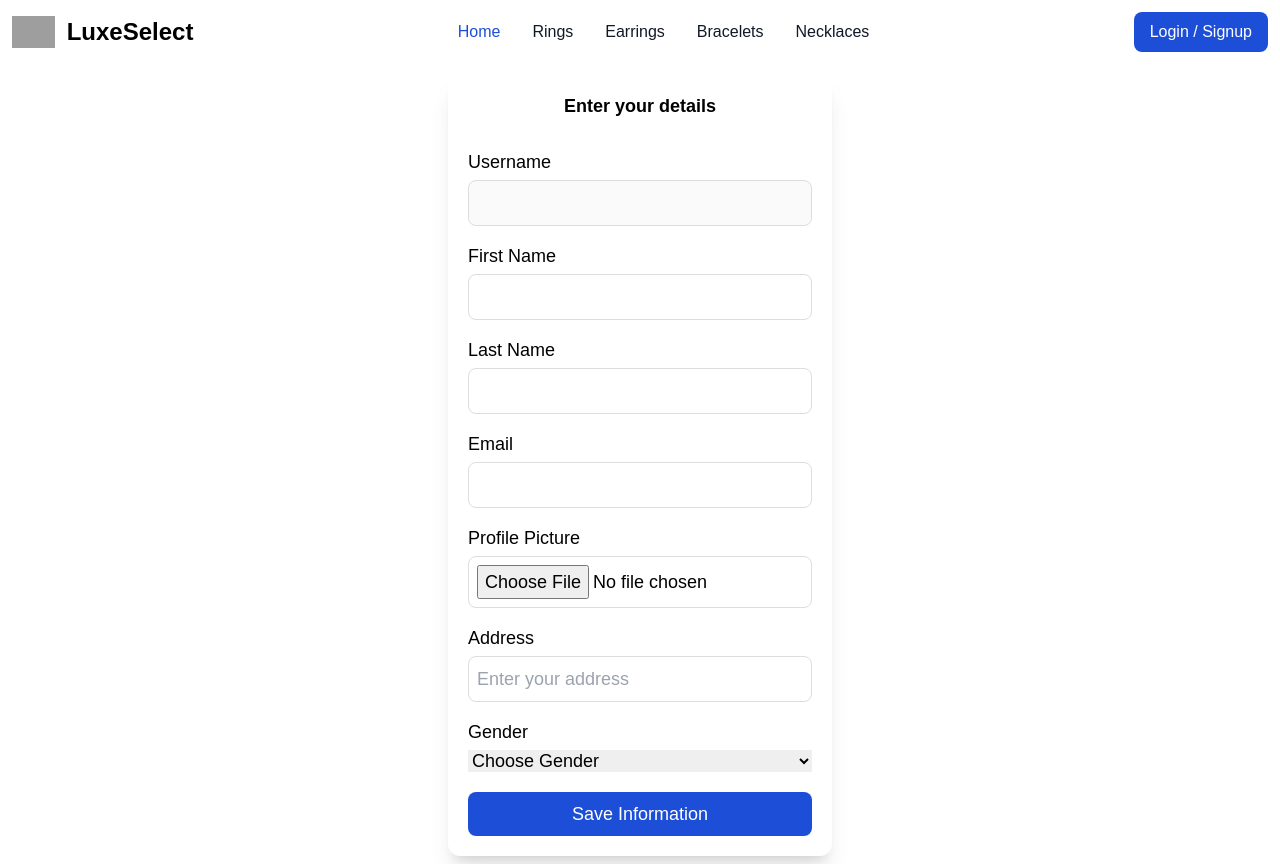
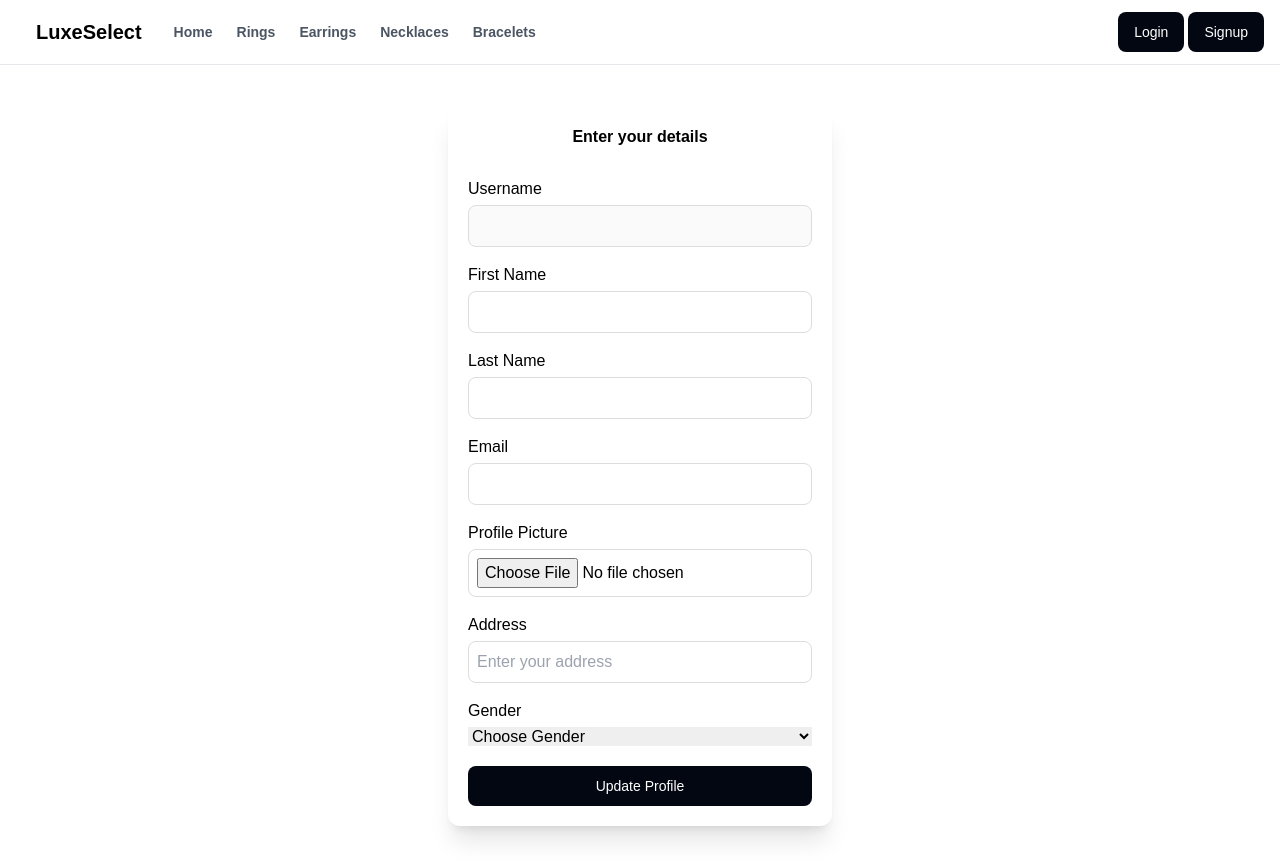
Before and after one commit to rainasaxena/Ecomm, a React (Create React App) app in the folder frontend/: page /update-profile/1 in a window 1280 px wide. Built offline with nearby package versions, Linux system fonts and the light colour scheme; grey boxes are pictures that could not be loaded.

Commit message:
changed form frontend

```diff
--- a/frontend/package.json
+++ b/frontend/package.json
@@ -8,6 +8,7 @@
     "@testing-library/react": "^13.4.0",
     "@testing-library/user-event": "^13.5.0",
     "axios": "^1.6.2",
+    "lucide-react": "^0.292.0",
     "react": "^18.2.0",
     "react-dom": "^18.2.0",
     "react-router-dom": "^6.19.0",
--- /dev/null
+++ b/frontend/src/components/Button.jsx
@@ -0,0 +1,15 @@
+import React from "react";
+
+const Button = ({buttonText, onClickFunction}) => {
+  return (
+    <button
+      type="button"
+      className="h-8 md:h-10 text-xs md:text-sm text-white bg-gray-950 hover:bg-gray-800 focus:ring-1 focus:outline-none focus:ring-gray-300 font-medium rounded-lg px-4 py-2 text-center dark:bg-gray-950 dark:hover:bg-gray-850 dark:focus:ring-gray-800"
+      onClick={onClickFunction}
+    >
+      {buttonText}
+    </button>
+  );
+};
+
+export default Button;
--- a/frontend/src/components/Navbar.jsx
+++ b/frontend/src/components/Navbar.jsx
@@ -1,111 +1,43 @@
 import React from "react";
-import { useNavigate } from "react-router-dom";
+import { useNavigate, Link } from "react-router-dom";
+import Button from "./Button";
+import {Menu} from "lucide-react"
 
 const Navbar = () => {
   const navigate = useNavigate();
 
+  const navLinks=[
+    {href:"/", label:"Home"},
+    {href:"/rings", label:"Rings"},
+    {href:"/earrings", label:"Earrings"},
+    {href:"/necklaces", label:"Necklaces"},
+    {href:"/bracelets", label:"Bracelets"},
+  ]
+
   return (
+
     <>
-      <nav className="bg-white border-gray-200 dark:bg-gray-900">
-        <div className="max-w-screen-xl h-14 md:h-16 flex flex-wrap items-center justify-between mx-auto p-3">
-          <a
-            href=""
-            className=" hidden md:flex items-center space-x-3 rtl:space-x-reverse "
-          >
-            <img
-              src="https://uilogos.co/img/logomark/nira.png"
-              className="h-8"
-              alt="Logo"
-            />
-            <span className="self-center text-2xl font-semibold whitespace-nowrap dark:text-white">
-              LuxeSelect
-            </span>
-          </a>
+      <nav className="bg-white border-b">
+      <div className="flex h-16 items-center px-4 space-x-2">
+        <div className="flex-1 flex items-center space-x-5" >
+          <Menu className="md:hidden"/>
+          <h1 className="space-x-2 text-lg md:text-xl font-bold">LuxeSelect</h1>
+          <ul className="hidden text-gray-600 md:text-sm font-semibold  md:flex md:list-none md:transition duration-200">
+          {navLinks.map((link, index) => (
+            <li className='mx-3 hover:text-black' key={index} >
+              <Link to={link.href} >
+                {link.label}
+              </Link>
+            </li>
+          ))}
+        </ul>
+        </div>
 
-          <div className="flex justify-between w-full md:order-2 space-x-3 md:space-x-0 rtl:space-x-reverse md:justify-normal md:w-max">
-            <button
-              data-collapse-toggle="navbar-cta"
-              type="button"
-              className="items-center justify-center w-10 h-10 -auto text-sm text-gray-500 rounded-lg md:hidden hover:bg-gray-100 focus:outline-none focus:ring-2 focus:ring-gray-200 dark:text-gray-400 dark:hover:bg-gray-700 dark:focus:ring-gray-600"
-              aria-controls="navbar-cta"
-              aria-expanded="false"
-            >
-              <span className="sr-only">Open main menu</span>
-              <svg
-                className="w-5 h-5"
-                aria-hidden="true"
-                xmlns="http://www.w3.org/2000/svg"
-                fill="none"
-                viewBox="0 0 17 14"
-              >
-                <path
-                  stroke="currentColor"
-                  stroke-linecap="round"
-                  stroke-linejoin="round"
-                  stroke-width="2"
-                  d="M1 1h15M1 7h15M1 13h15"
-                />
-              </svg>
-            </button>
-            <button
-              type="button"
-              className=" h-8 md:h-10 text-xs md:text-base text-white bg-blue-700 hover:bg-blue-800 focus:ring-4 focus:outline-none focus:ring-blue-300 font-medium rounded-lg px-4 py-2 text-center dark:bg-blue-600 dark:hover:bg-blue-700 dark:focus:ring-blue-800"
-              onClick={() => {
-                navigate("/login");
-              }}
-            >
-              Login / Signup
-            </button>
-          </div>
-          <div
-            className="items-center justify-between hidden w-full md:flex md:w-auto md:order-1"
-            id="navbar-cta"
-          >
-            <ul className="flex flex-col font-medium p-4 md:p-0 mt-4 border border-gray-100 rounded-lg bg-gray-50 md:space-x-8 rtl:space-x-reverse md:flex-row md:mt-0 md:border-0 md:bg-white dark:bg-gray-800 md:dark:bg-gray-900 dark:border-gray-700">
-              <li>
-                <a
-                  href="/"
-                  className="block py-2 px-3 md:p-0 text-white bg-blue-700 rounded md:bg-transparent md:text-blue-700 md:dark:text-blue-500"
-                  aria-current="page"
-                >
-                  Home
-                </a>
-              </li>
-              <li>
-                <a
-                  href="/rings"
-                  className="block py-2 px-3 md:p-0 text-gray-900 rounded hover:bg-gray-100 md:hover:bg-transparent md:hover:text-blue-700 md:dark:hover:text-blue-500 dark:text-white dark:hover:bg-gray-700 dark:hover:text-white md:dark:hover:bg-transparent dark:border-gray-700"
-                >
-                  Rings
-                </a>
-              </li>
-              <li>
-                <a
-                  href="/earrings"
-                  className="block py-2 px-3 md:p-0 text-gray-900 rounded hover:bg-gray-100 md:hover:bg-transparent md:hover:text-blue-700 d:dark:hover:text-blue-500 dark:text-white dark:hover:bg-gray-700 dark:hover:text-white md:dark:hover:bg-transparent dark:border-gray-700"
-                >
-                  Earrings
-                </a>
-              </li>
-              <li>
-                <a
-                  href="/bracelets"
-                  className="block py-2 px-3 md:p-0 text-gray-900 rounded hover:bg-gray-100 md:hover:bg-transparent md:hover:text-blue-700 md:dark:hover:text-blue-500 dark:text-white dark:hover:bg-gray-700 dark:hover:text-white md:dark:hover:bg-transparent dark:border-gray-700"
-                >
-                  Bracelets
-                </a>
-              </li>
-              <li>
-                <a
-                  href="/necklaces"
-                  className="block py-2 px-3 md:p-0 text-gray-900 rounded hover:bg-gray-100 md:hover:bg-transparent md:hover:text-blue-700 md:dark:hover:text-blue-500 dark:text-white dark:hover:bg-gray-700 dark:hover:text-white md:dark:hover:bg-transparent dark:border-gray-700"
-                >
-                  Necklaces
-                </a>
-              </li>
-            </ul>
-          </div>
+        <div className='flex gap-1'>
+            <Button buttonText="Login" onClickFunction={()=>{navigate('/login')}}></Button>
+            <Button buttonText="Signup" onClickFunction={()=>{navigate('/signup')}}></Button>
         </div>
+      </div>
       </nav>
     </>
   );
--- a/frontend/src/pages/Login.jsx
+++ b/frontend/src/pages/Login.jsx
@@ -1,6 +1,7 @@
 import React, { useState, useEffect } from "react";
 import { fetchData, getUserDetails } from "../utils/authUtils";
 import { Link, useNavigate } from "react-router-dom";
+import Button from "../components/Button";
 
 const Login = () => {
   const navigate = useNavigate();
@@ -28,10 +29,9 @@ const Login = () => {
   }, [authTokens, userData]);
 
   return (
-    <div className="text-sm md:text-lg flex justify-center items-center h-[100vh] font-poppins">
+    <div className="text-sm md:text-base flex justify-center items-center font-poppins h-[100vh]">
       <div className="w-50 md:w-96 h-50 md:h-90 p-5 rounded-xl bg-white shadow-2xl text-center ">
         <h2 className="text-black mb-5 font-bold">Login to your account</h2>
-
         <form className="flex flex-col" onSubmit={handleSubmit}>
           <label className="text-left mb-1 mt-2" for="username">
             Username
@@ -59,12 +59,7 @@ const Login = () => {
             onChange={(e) => setPassword(e.target.value)}
           />
 
-          <button
-            className="p-2 bg-blue-700 hover:bg-blue-800 text-[#fff] border-none rounded-[5px] cursor-pointer "
-            type="submit"
-          >
-            Login
-          </button>
+          <Button buttonText="Login" onClickFunction={()=>{navigate('/')}}></Button>
           <div className="mt-3">
             Don't have an account?{" "}
             <a href="#">
--- a/frontend/src/pages/Signup.jsx
+++ b/frontend/src/pages/Signup.jsx
@@ -1,6 +1,8 @@
 import React, { useState } from "react";
 import { fetchData, registerUser } from "../utils/authUtils";
 import { useNavigate } from "react-router-dom";
+import Button from "../components/Button";
+
 
 const Signup = () => {
   const navigate = useNavigate();
@@ -31,7 +33,7 @@ const Signup = () => {
   };
 
   return (
-    <div className="text-sm md:text-lg flex justify-center items-center h-[100vh]">
+    <div className="text-sm md:text-base flex justify-center items-center h-[100vh]">
       <div className="w-72 md:w-96 h-50 md:h-90 p-5 rounded-xl bg-white shadow-2xl text-center ">
         <h2 className="text-black mb-5 font-bold">Register Yourself</h2>
 
@@ -111,12 +113,7 @@ const Signup = () => {
             }}
           />
 
-          <button
-            className="p-2 bg-blue-700 hover:bg-blue-800 text-[#fff] border-none rounded-[5px] cursor-pointer "
-            type="submit"
-          >
-            Register
-          </button>
+          <Button buttonText="Signup" onClickFunction={()=>{navigate('/update-profile/:username')}}></Button>
         </form>
       </div>
     </div>
--- a/frontend/src/pages/UpdateUserProfile.jsx
+++ b/frontend/src/pages/UpdateUserProfile.jsx
@@ -1,8 +1,12 @@
 import React from "react";
 import { useState, useEffect } from "react";
 import { fetchData, updateUserProfile } from "../utils/authUtils";
+import Button from "../components/Button";
+import { useNavigate } from "react-router-dom";
 
 const UpdateUserProfile = () => {
+  const navigate = useNavigate();
+
   const [authTokens, setAuthTokens] = useState([]);
   const [userData, setUserData] = useState([]);
 
@@ -52,7 +56,7 @@ const UpdateUserProfile = () => {
   };
 
   return (
-    <div className="text-sm md:text-lg flex justify-center items-center h-[100vh]">
+    <div className="text-sm md:text-base flex justify-center items-center h-[100vh]">
       <div className="w-72 md:w-96 h-50 md:h-90 p-5 rounded-xl bg-white shadow-xl text-center ">
         <h2 className="text-black mb-5 font-bold">Enter your details</h2>
 
@@ -143,12 +147,7 @@ const UpdateUserProfile = () => {
             <option value="F">Female</option>
           </select>
 
-          <button
-            className="p-2 bg-blue-700 hover:bg-blue-800 text-[#fff] border-none rounded-lg cursor-pointer "
-            type="submit"
-          >
-            Save Information
-          </button>
+          <Button buttonText="Update Profile" onClickFunction={()=>{navigate('/')}}></Button>
         </form>
       </div>
     </div>
```
Also changed, not shown: 1 other file (tests, documents, lock files or other folders).
